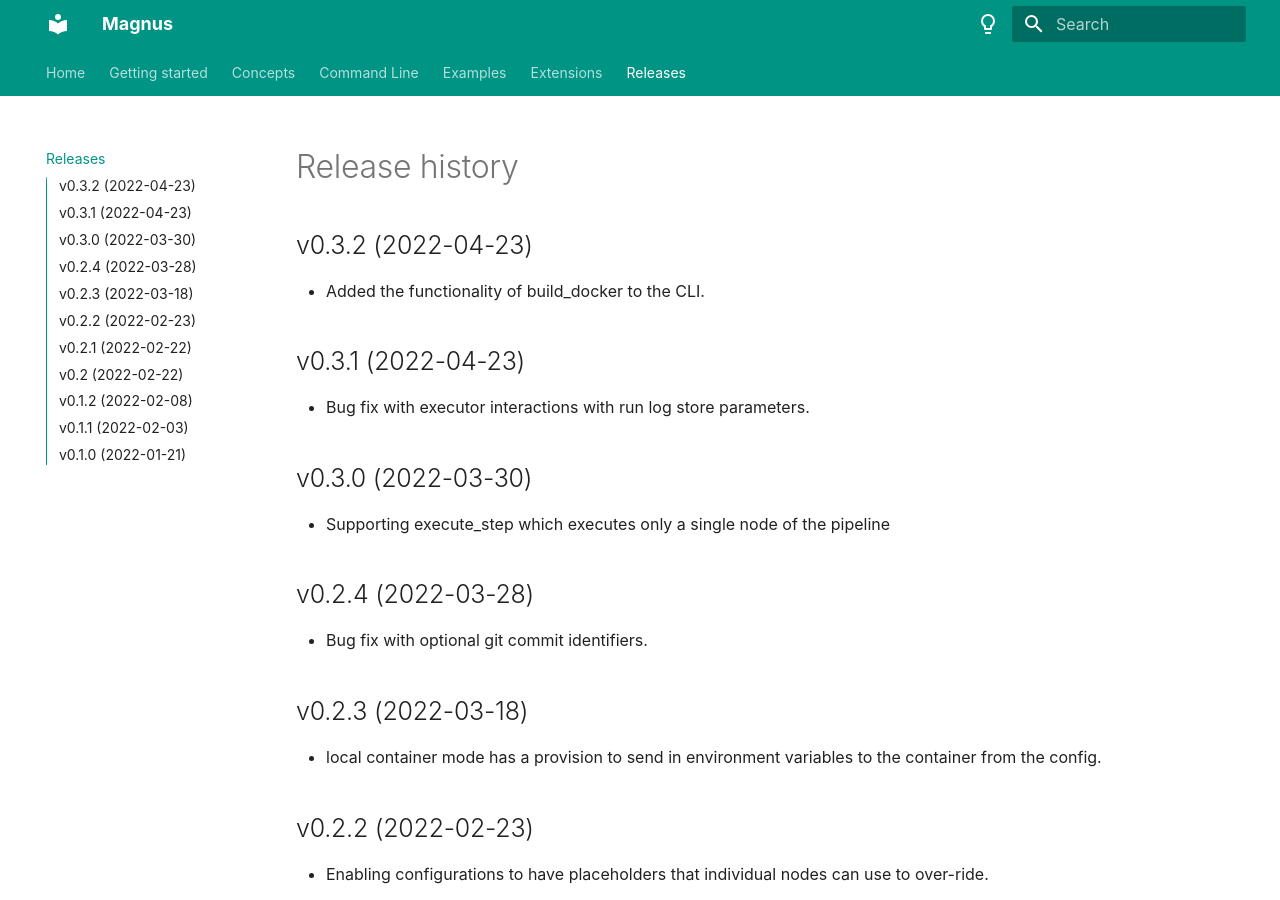
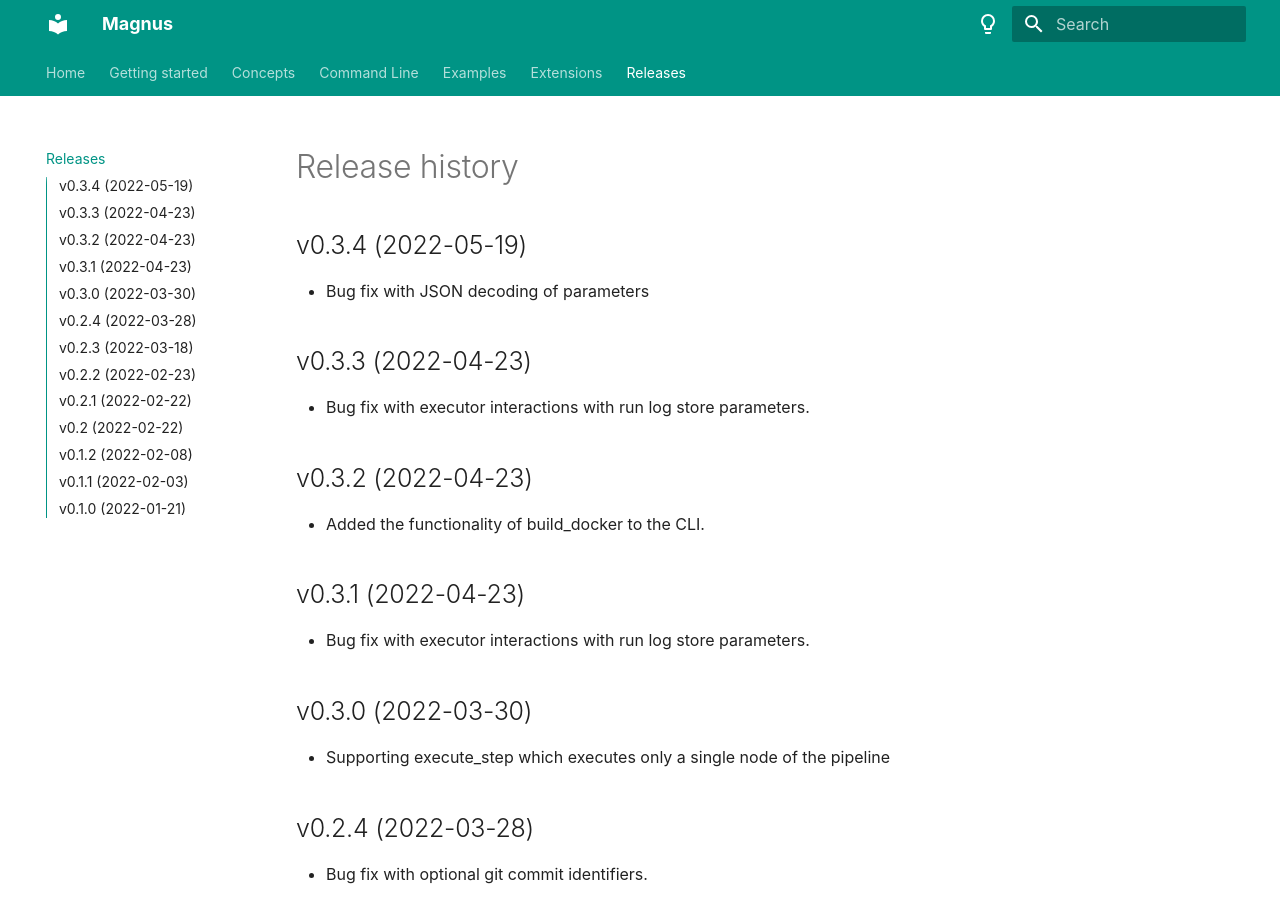
Before and after one commit to AstraZeneca/runnable, an MkDocs documentation site: the page built from docs/RELEASES.md, in a window 1280 px wide and 900 px high. Built offline with MkDocs 1.6.1 and Material for MkDocs 9.7.7, drawn with Linux system fonts in a browser that asks for light colours.

Commit message:
Bump version and fixing json

```diff
--- a/docs/RELEASES.md
+++ b/docs/RELEASES.md
@@ -1,4 +1,12 @@
 # Release history
+
+## v0.3.4 (2022-05-19)
+
+- Bug fix with JSON decoding of parameters
+
+## v0.3.3 (2022-04-23)
+
+- Bug fix with executor interactions with run log store parameters.
 
 ## v0.3.2 (2022-04-23)
 
--- a/pyproject.toml
+++ b/pyproject.toml
@@ -1,6 +1,6 @@
 [tool.poetry]
 name = "magnus"
-version = "0.3.3"
+version = "0.3.4"
 description = "A Compute agnostic pipelining software"
 authors = ["Vijay Vammi <vijay.vammi@astrazeneca.com>", "Vijay Vammi <mesanthu@gmail.com>"]
 license = "Apache-2.0"
```
